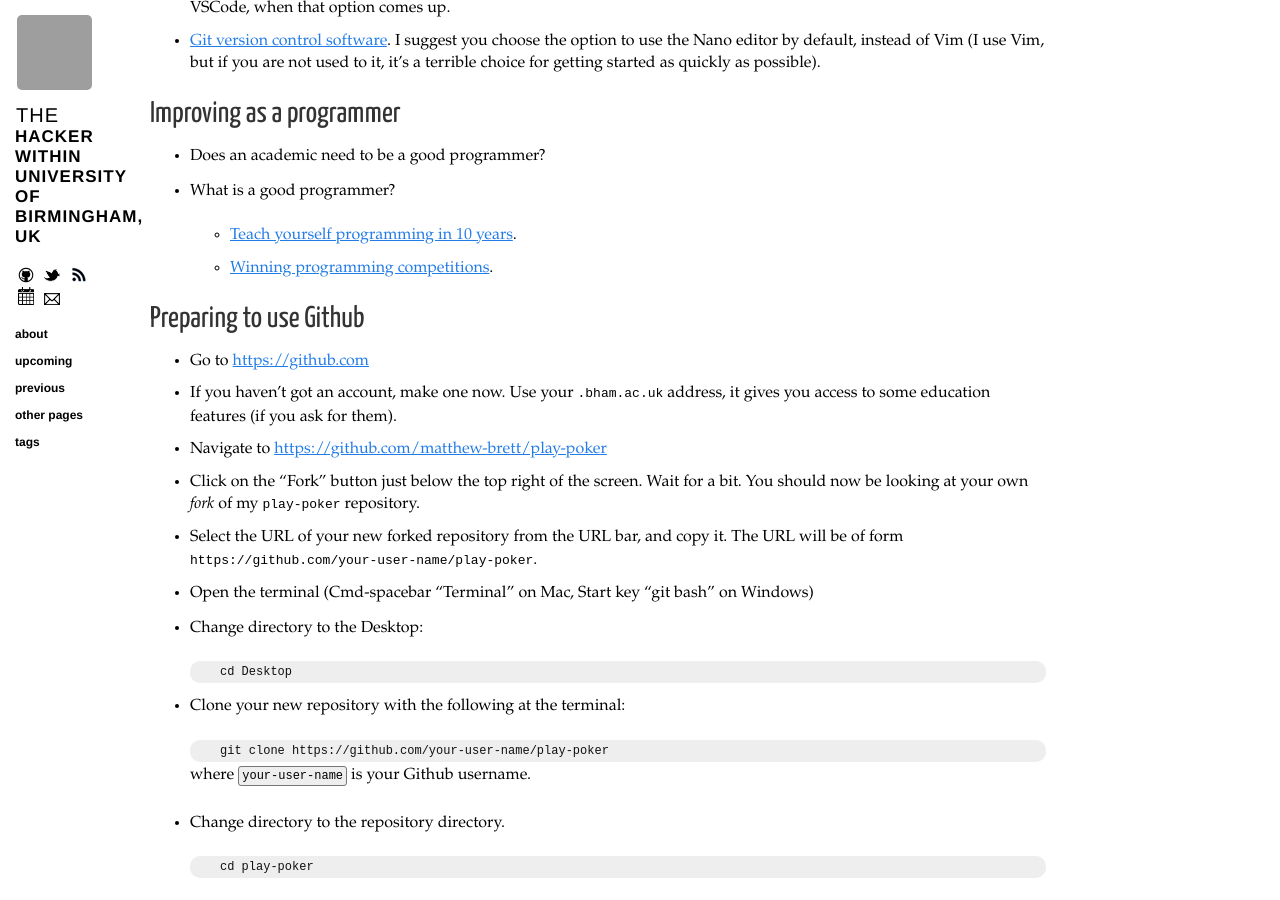
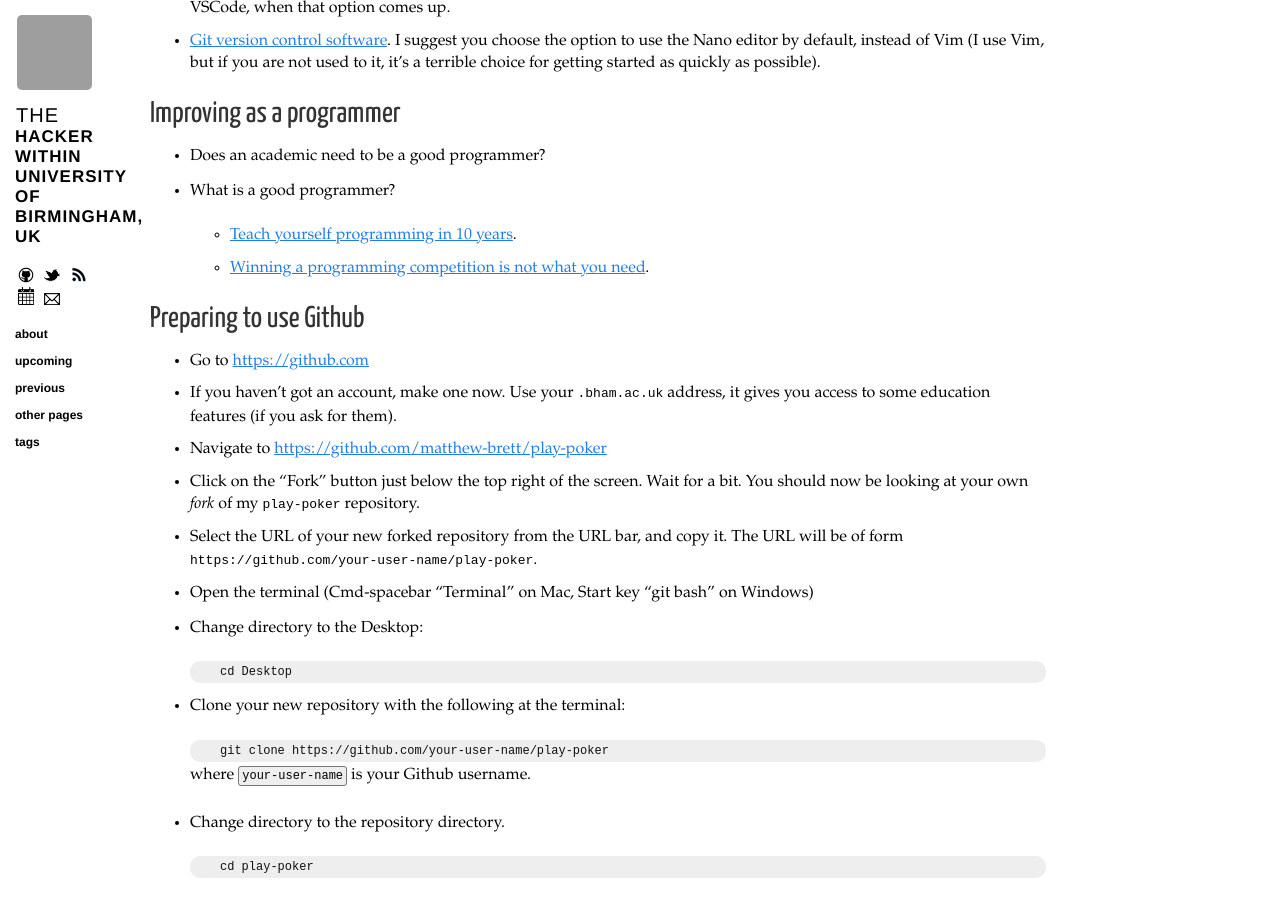
Before and after one commit to thehackerwithin/UoB, a Jekyll site: the page built from _posts/2018-08-20-testing-continuous-integration.md, in a window 1280 px wide and 900 px high, scrolled down 342 px. Built offline with Jekyll 4.4.1, drawn with Linux system fonts in a browser that asks for light colours; nearby versions of some CDN libraries; grey boxes are pictures that could not be loaded.

Commit message:
Rename link

```diff
--- a/_posts/2018-08-20-testing-continuous-integration.md
+++ b/_posts/2018-08-20-testing-continuous-integration.md
@@ -32,7 +32,8 @@ Make sure you have these two things on your computer:
 
     * [Teach yourself programming in 10
       years](https://www.norvig.com/21-days.html).
-    * [Winning programming competitions](https://youtu.be/DdmyUZCl75s).
+    * [Winning a programming competition is not what you
+      need](https://youtu.be/DdmyUZCl75s).
 
 ## Preparing to use Github
 
```
